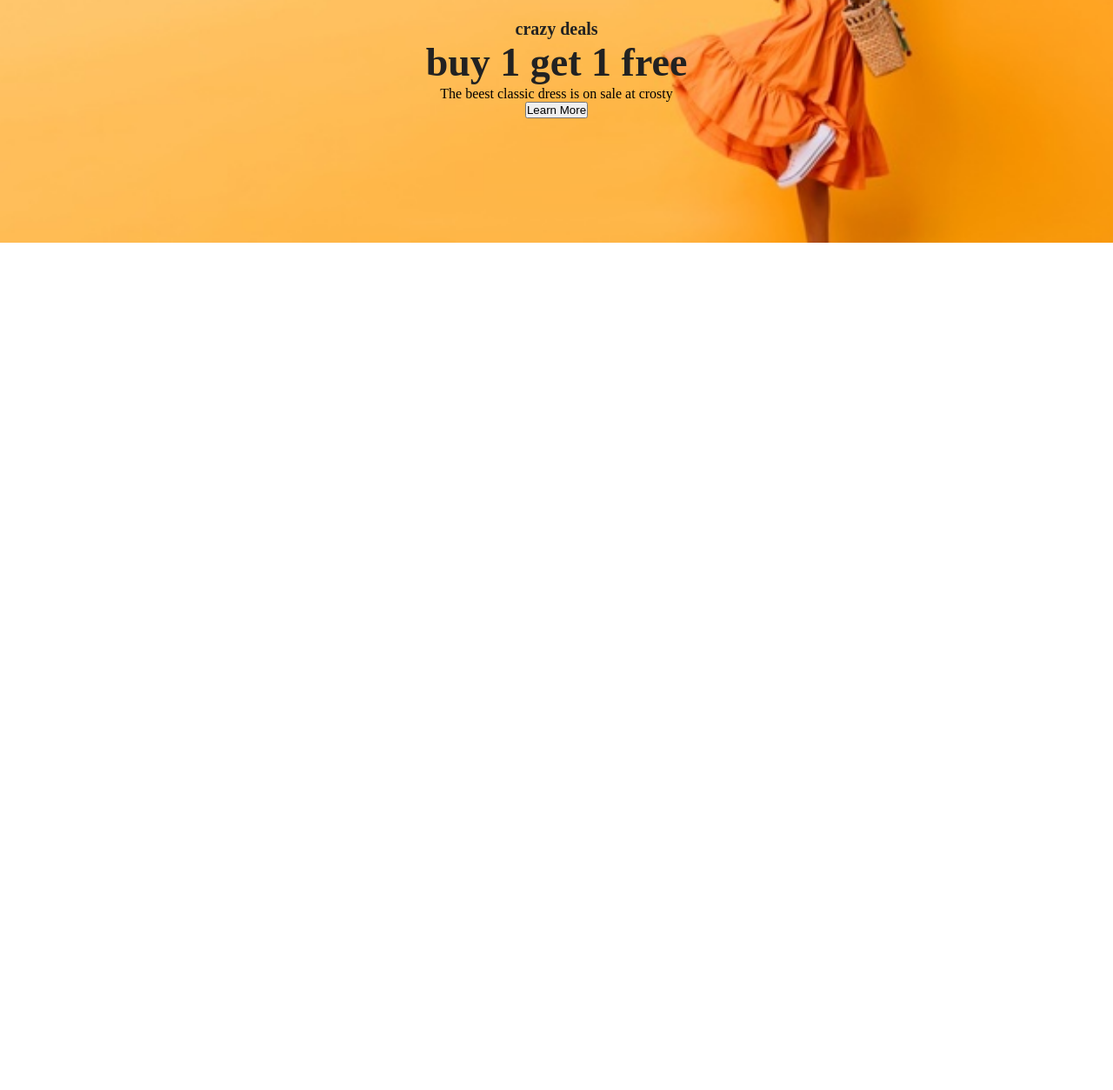
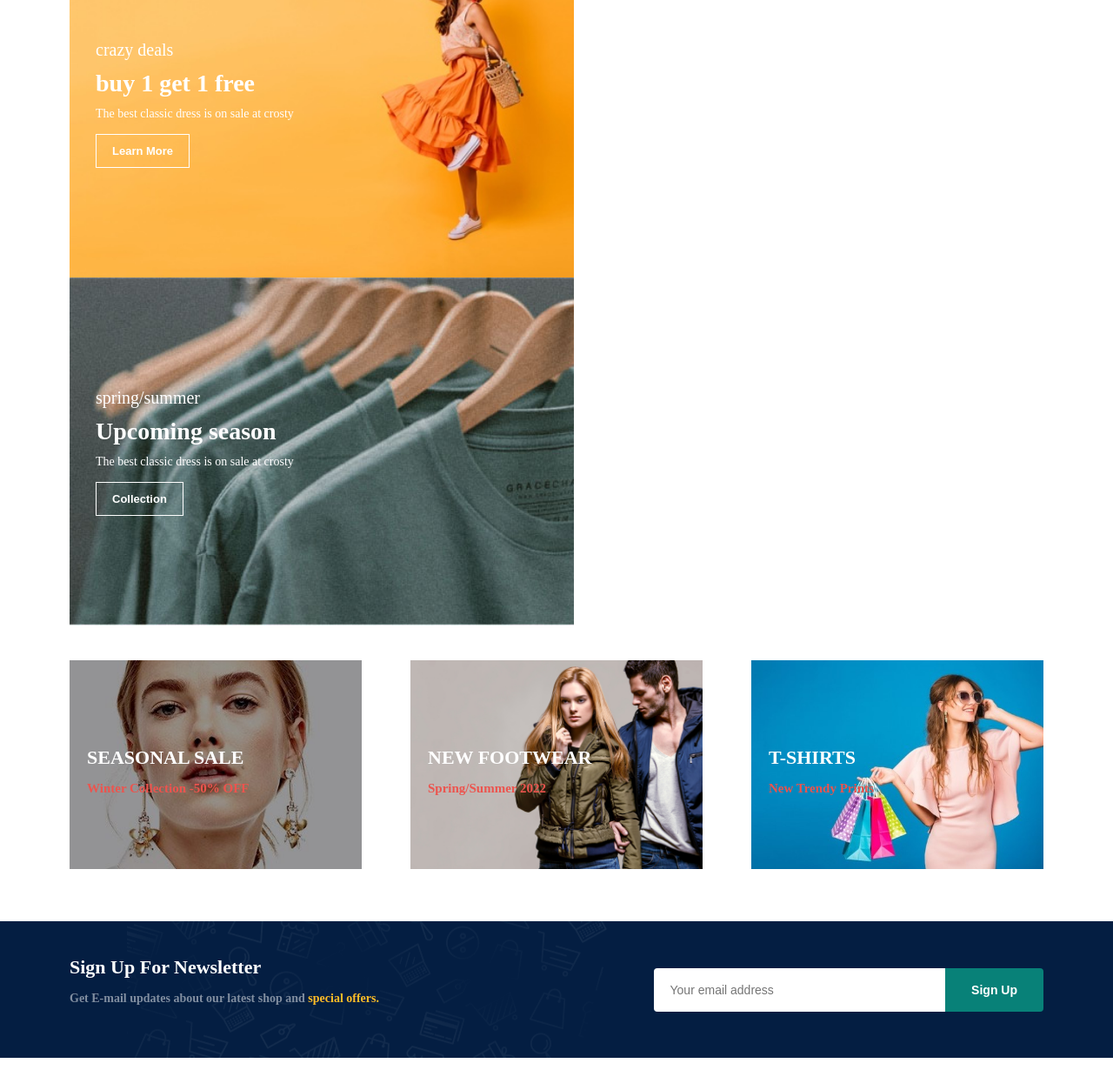
Before and after one commit to deracali/Fashion__webpage__ecommerce, a plain HTML site: page index.html in a window 1280 px wide. Shown: the part 3599-4852 px from the top of the page at 87% size. Before the commit the page ends 3878 px from the top, so only its background shows below. Drawn offline with nearby package versions, Linux system fonts and the light colour scheme.

Commit message:
second commit

```diff
--- a/css/style.css
+++ b/css/style.css
@@ -51,6 +51,18 @@ button.normal {
   border-radius: 4px;
   cursor: pointer;
   border: none;
+  outline: none;
+  transition: 0.2s;
+}
+
+button.white {
+  font-size: 13px;
+  font-weight: 600;
+  padding: 11px 18px;
+  color: #fff;
+  background-color: transparent;
+  cursor: pointer;
+  border: 1px solid #fff;
   outline: none;
   transition: 0.2s;
 }
@@ -301,16 +313,142 @@ body {
   color: #fff;
 }
 
-/* SM BANNER */
+#sm-banner {
+  display: flex;
+  justify-content: space-between;
+  flex-wrap: wrap;
+}
+
 #sm-banner .banner-box {
   display: flex;
   flex-direction: column;
   justify-content: center;
-  align-items: center;
-  text-align: center;
+  align-items: flex-start;
   background-image: url(/img/banner/b17.jpg);
   min-width: 580px;
   height: 50vh;
   background-size: cover;
   background-position: center;
+  padding: 30px;
 }
+
+#sm-banner h4 {
+  color: #fff;
+  font-size: 20px;
+  font-weight: 300;
+}
+
+#sm-banner h2 {
+  color: #fff;
+  font-size: 28px;
+  font-weight: 800;
+}
+
+#sm-banner span {
+  color: #fff;
+  font-size: 14px;
+  font-weight: 500;
+  padding-bottom: 15px;
+}
+
+#sm-banner .banner-box:hover button {
+  background: #088178;
+  border: 1px solid #088178;
+}
+
+#sm-banner .banner-box-2 {
+  background-image: url(/img/banner/b10.jpg);
+}
+
+#banner-3 {
+  display: flex;
+  justify-content: space-between;
+  flex-wrap: wrap;
+  padding: 0 80px;
+}
+
+#banner-3 .banner-box {
+  display: flex;
+  flex-direction: column;
+  justify-content: center;
+  align-items: flex-start;
+  background-image: url(/img/banner/b7.jpg);
+  min-width: 30%;
+  height: 30vh;
+  background-size: cover;
+  background-position: center;
+  padding: 20px;
+  margin-bottom: 20px;
+}
+
+#banner-3 .banner-box2 {
+  background-image: url(/img/banner/b4.jpg);
+}
+
+#banner-3 .banner-box3 {
+  background-image: url(/img/banner/b18.jpg);
+}
+
+#banner-3 h2 {
+  color: #fff;
+  font-weight: 900;
+  font-size: 22px;
+}
+#banner-3 h3 {
+  color: #ec544e;
+  font-weight: 800;
+  font-size: 15px;
+}
+
+/* NEWSLETTER */
+#newsletter {
+  display: flex;
+  justify-content: space-between;
+  flex-wrap: wrap;
+  align-items: center;
+  background-image: url(/img/banner/b14.png);
+  background-repeat: no-repeat;
+  background-position: 20% 30%;
+  background-color: #041e42;
+}
+
+#newsletter h4 {
+  font-size: 22px;
+  font-weight: 700;
+  color: #fff;
+}
+
+#newsletter p {
+  font-size: 14px;
+  font-weight: 600;
+  color: #818ea0;
+}
+
+#newsletter p span {
+  color: #ffbd27;
+}
+
+#newsletter .form {
+  display: flex;
+  width: 40%;
+}
+
+#newsletter input {
+  height: 3.125rem;
+  padding: 0 1.25em;
+  font-size: 14px;
+  width: 100%;
+  border: 1px solid transparent;
+  border-radius: 4px;
+  outline: none;
+  border-top-right-radius: 0;
+  border-bottom-right-radius: 0;
+}
+
+#newsletter button {
+  background-color: #088178;
+  color: #fff;
+  white-space: nowrap;
+  border-top-left-radius: 0;
+  border-bottom-left-radius: 0;
+}
--- a/index.html
+++ b/index.html
@@ -392,14 +392,77 @@
     </section>
 
 
-    <section id="sm-banner" class="session-padding">
+    <section id="sm-banner" class="section-p1">
       <div class="banner-box">
         <h4>crazy deals</h4>
         <h2>buy 1 get 1 free</h2>
-        <span>The beest classic dress is on sale at crosty</span>
-        <button>Learn More</button>
+        <span>The best classic dress is on sale at crosty</span>
+        <button class="white">Learn More</button>
+      </div>
+      <div class="banner-box banner-box-2">
+        <h4>spring/summer</h4>
+        <h2>Upcoming season</h2>
+        <span>The best classic dress is on sale at crosty</span>
+        <button class="white">Collection</button>
       </div>
     </section>
+
+
+    <section id="banner-3">
+       <div class="banner-box">
+        <h2>SEASONAL SALE</h2>
+        <h3>Winter Collection -50% OFF</h3>
+      </div>
+       <div class="banner-box banner-box2">
+        <h2>NEW FOOTWEAR</h2>
+        <h3>Spring/Summer 2022</h3>
+      </div>
+       <div class="banner-box banner-box3">
+        <h2>T-SHIRTS</h2>
+        <h3>New Trendy Prints</h3>
+      </div>
+    </section>
+
+
+    <section id="newsletter" class="section-p1 section-m1">
+      <div class="newstext">
+        <h4>Sign Up For Newsletter</h4>
+        <p>Get E-mail updates about our latest shop and <span> special offers.</span></p>
+      </div>
+      <div class="form">
+        <input text="text" placeholder="Your email address">
+        <button class="normal">Sign Up</button>
+      </div>
+    </section>
+
+    <footer class="section-p1">
+      <div class="col">
+        <img src="img/logo.png" alt="">
+        <h4>Contact</h4>
+        <p><strong>Address:</strong>345 Wellington Road, Street 32, San Francisco</p>
+        <p><strong>Phone:</strong> +01 2590 409 /(+67) 02 4432 5432</p>
+        <p><strong>Hours:</strong> 09:00 - 19:00, Mon - Sat</p>
+        <div class="follow">
+          <h4>Follow us</h4>
+          <div class="icon">
+            <i class="bx bxl-facebook"></i>
+            <i class="bx bxl-youtube"></i>
+            <i class="bx bxl-twitter"></i>
+            <i class="bx bxl-instagram"></i>
+            <i class="bx bxl-pinterest-p"></i>
+          </div>
+        </div>
+      </div>
+
+      <div class="col">
+        <h4>About</h4>
+        <a href="#">About us</a>
+        <a href="#">Delivery Information</a>
+        <a href="#">Privacy Policy</a>
+        <a href="#">Terms & Conditions</a>
+        <a href="#">Contact us</a>
+      </div>
+    </footer>
     <script src="js/main.js"></script>
   </body>
 </html>
```
